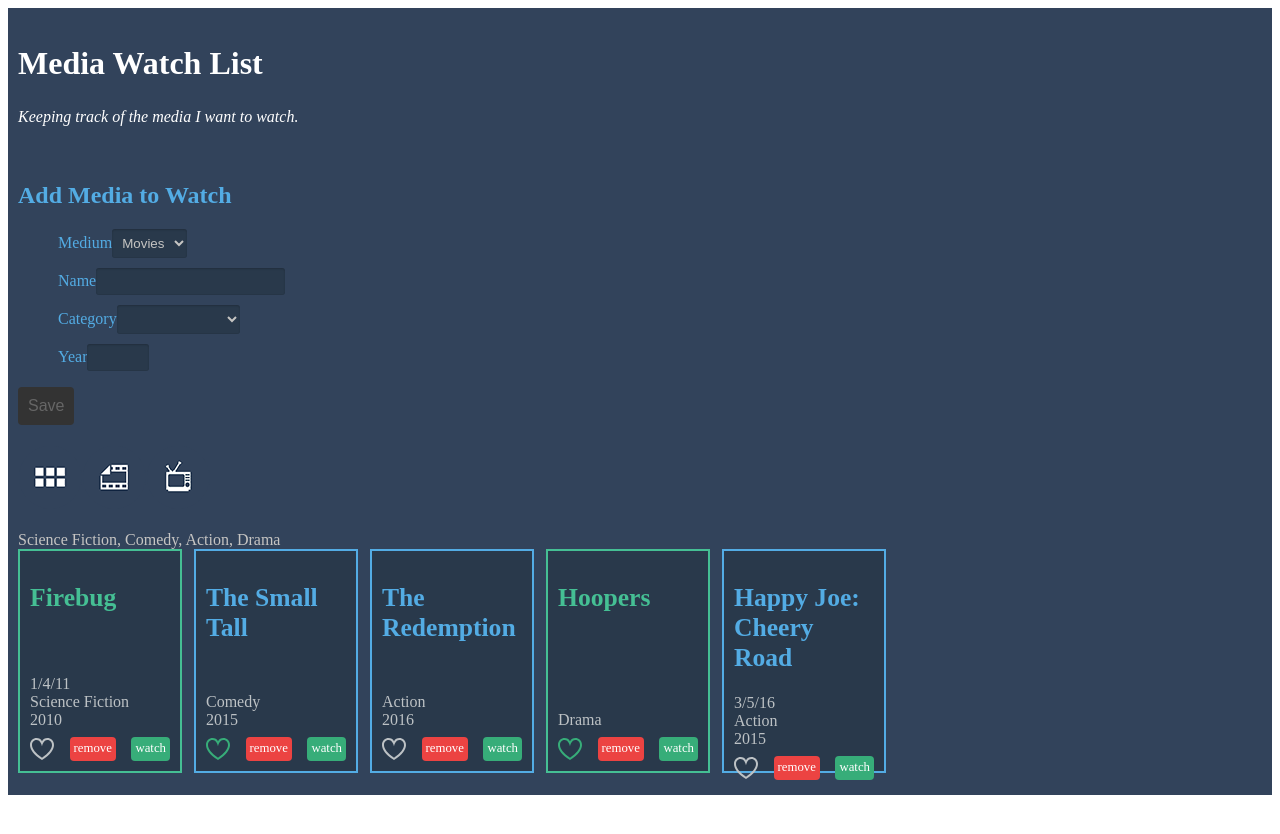
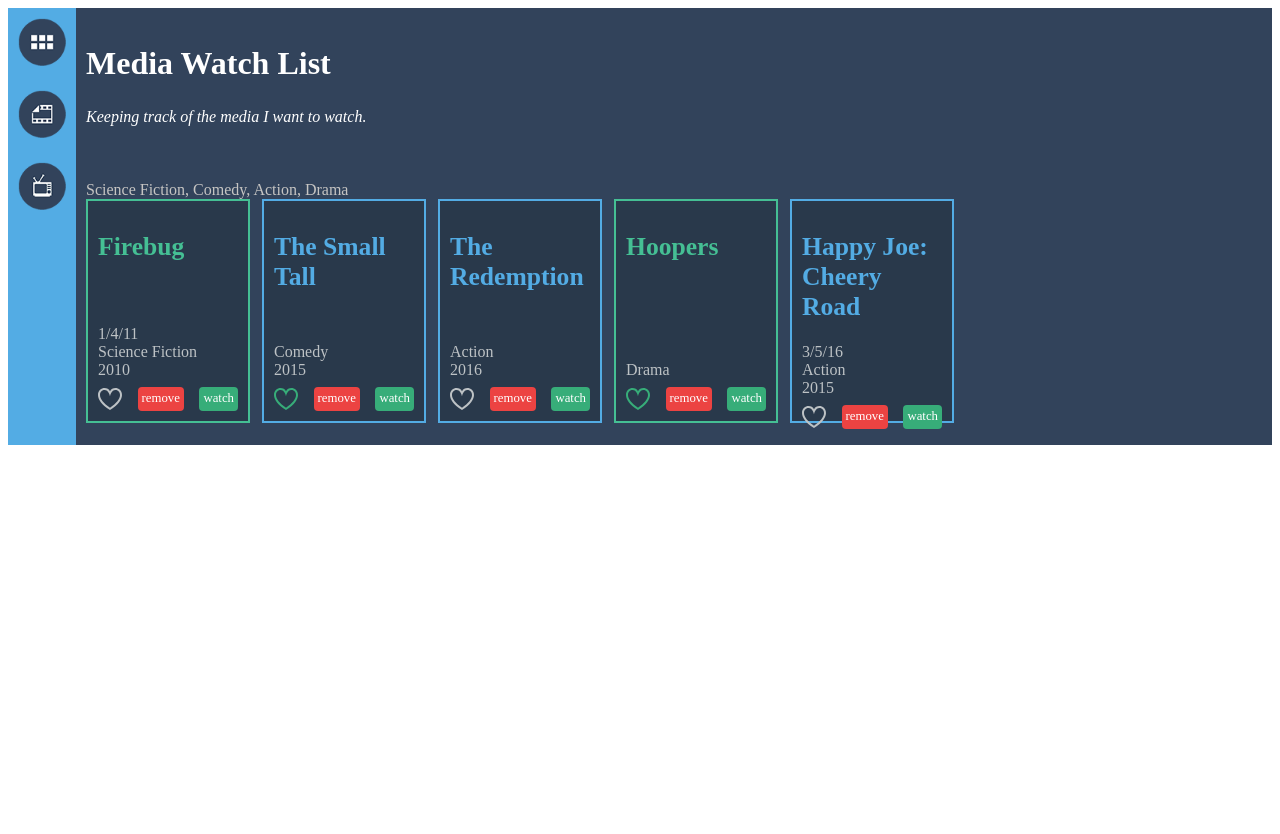
Before and after one commit to maurajoglekar/Angular-media-watch, an Angular app: page /all in a window 1280 px wide. Shown: the top 834 px of the page. After the commit the page ends 800 px from the top, so only its background shows below. Built offline with nearby package versions, Linux system fonts and the light colour scheme.

Commit message:
router outlets

```diff
--- a/src/app/app.component.html
+++ b/src/app/app.component.html
@@ -1,9 +1,18 @@
+<nav>
+  <a routerLink="/">
+    <img src="assets/04.png" class="icon" />
+  </a>
+  <a routerLink="/Movies">
+    <img src="assets/03.png" class="icon" />
+  </a>
+  <a routerLink="/Series">
+    <img src="assets/02.png" class="icon" />
+  </a>
+</nav>
 <section>
   <header>
     <h1>Media Watch List</h1>
     <p class="description">Keeping track of the media I want to watch.</p>
   </header>
-  <mw-media-item-form></mw-media-item-form>
-
-  <mw-media-item-list></mw-media-item-list>
+  <router-outlet></router-outlet>
 </section>
--- a/src/app/media-item-list/media-item-list.component.html
+++ b/src/app/media-item-list/media-item-list.component.html
@@ -1,15 +1,3 @@
-
-<nav>
-    <a (click)="getMediaItems('')">
-      <img src="assets/04.png" class="icon" />
-    </a>
-    <a (click)="getMediaItems('Movies')">
-      <img src="assets/03.png" class="icon" />
-    </a>
-    <a (click)="getMediaItems('Series')">
-      <img src="assets/02.png" class="icon" />
-    </a>
-  </nav>
   <header
       [ngClass]="{'medium-movies':medium === 'Movies', 'medium-series':medium === 'Series'}">
       <h2>{{medium}}</h2>
```
